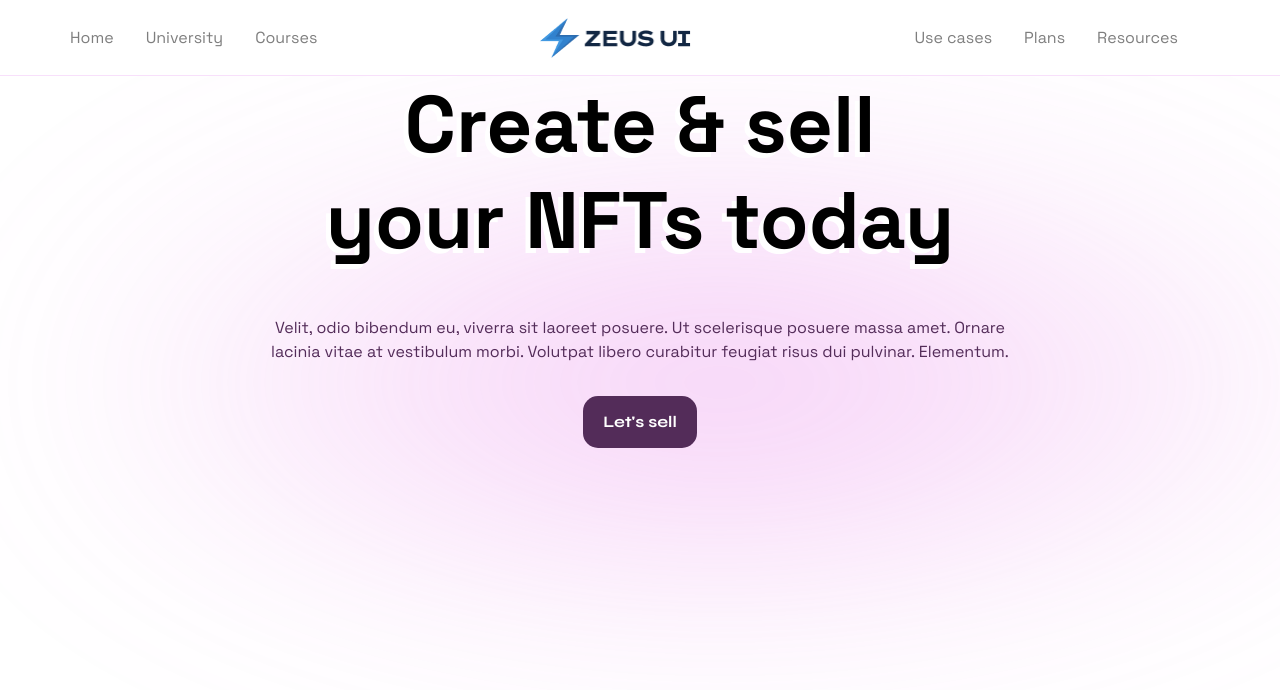
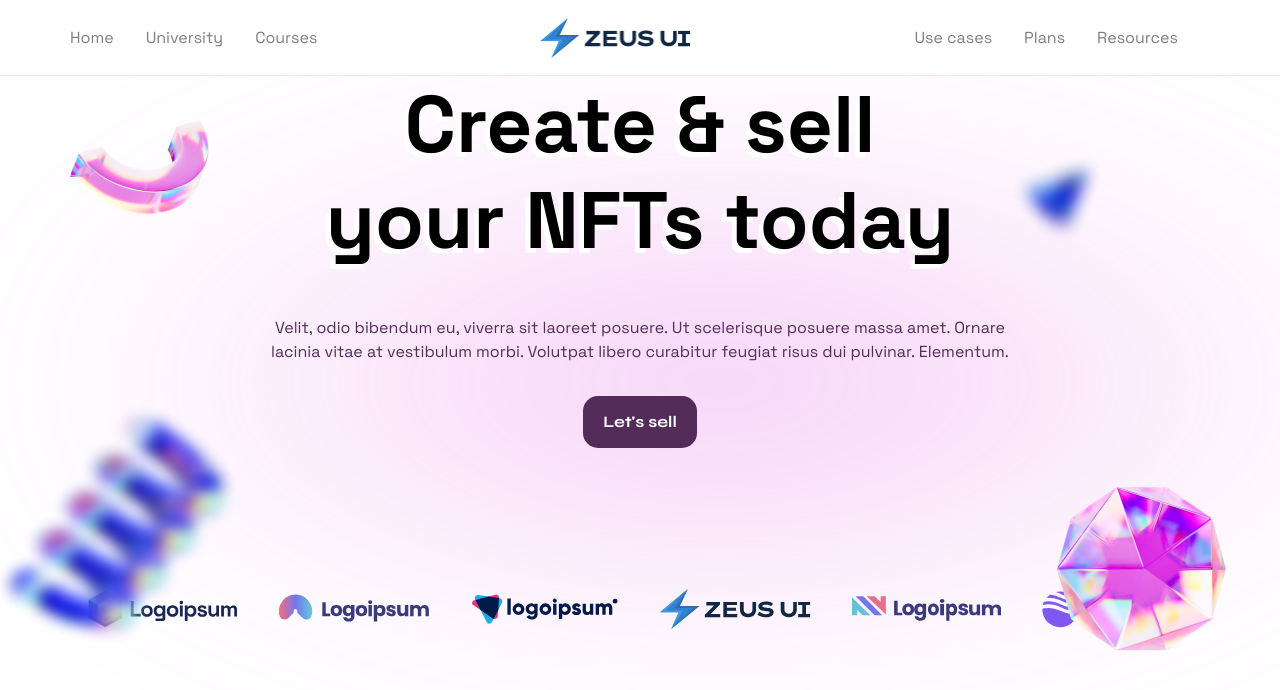
Before and after one commit to iisvetti/landing_nft_site_github.io, a plain HTML site: page index.html in a window 1280 px wide. Shown: the top 690 px of the page. Drawn offline with Linux system fonts and the light colour scheme.

Commit message:
added section partners

```diff
--- a/index.html
+++ b/index.html
@@ -36,6 +36,12 @@
 <!--Section-1-->
 <section class="section_sell_nft">
   <div class="sell_nft_bg"></div>
+<img class="sell_nft_img1" src="./images/Background-shape1.png" alt="background shape">
+<img class="sell_nft_img2" src="./images/Background-shape2.png" alt="background shape">
+<img class="sell_nft_img3" src="./images/Background-shape3.png" alt="background shape">
+<img class="sell_nft_img4" src="./images/Background-shape4.png" alt="background shape">
+
+
   <h1>Create & sell<br>your NFTs today</h1>
   <p>Velit, odio bibendum eu, viverra sit laoreet posuere. Ut scelerisque posuere massa amet.
      Ornare<br>lacinia vitae at vestibulum morbi. Volutpat libero curabitur feugiat risus
@@ -43,7 +49,20 @@
   <button>Let's sell</button>
 </section>
 
+<!--Partners section-->
+<section class="section_partners">
+    <img src="./images/logo-partners1.svg" alt="partners logo">
+    <img src="./images/logo-partners2.svg" alt="partners logo">
+    <img src="./images/logo-partners3.svg" alt="partners logo">
+    <img src="./images/logo-partners4.svg" alt="partners logo">
+    <img src="./images/logo-partners5.svg" alt="partners logo">
+    <img src="./images/logo-partners6.svg" alt="partners logo">
+</section>
 
+
+<section class="section_team">
+
+</section>
 
 
   </body>
--- a/style.css
+++ b/style.css
@@ -50,6 +50,8 @@ header img {
   display: flex;
   flex-flow: column;
   position: relative;
+  max-width: 1440px; /*avoid chaotic content spreading*/
+  margin: 0 auto;
 }
 
 .section_sell_nft h1 {
@@ -108,3 +110,50 @@ header img {
   filter: blur(116px);
   z-index: -1;
 }
+
+/*background shape images*/
+.section_sell_nft img {
+position: absolute;
+}
+
+.sell_nft_img1 {
+  width: 173px;
+  height: 174px;
+  top: 5px;
+  left: 53px;
+}
+.sell_nft_img2 {
+    width: 111px;
+    height: 112px;
+    top: 67px;
+    right: 167px;
+}
+.sell_nft_img3 {
+    width: 299px;
+    height: 300px;
+    left: -16px;
+    top: 298px;
+}
+.sell_nft_img4 {
+    width: 211px;
+    height: 211px;
+    right: 33px;
+    top: 387px;
+}
+/*Section partners*/
+.section_partners {
+  display: flex;
+  justify-content: center;
+  padding: 40px 0px;
+  margin: 0 auto; /*fixed placement section*/
+  margin-top: 101px;
+  max-width: 1440px;
+}
+
+.section_partners img {
+  margin-right: 40px;
+}
+
+.section_partners img:last-child {
+  margin-right: 0px;
+}
```
Also changed, not shown: images/Background-shape1.png (added), images/Background-shape2.png (added), images/Background-shape3.png (added), images/Background-shape4.png (added), images/logo-partners1.svg (added), images/logo-partners2.svg (added), images/logo-partners3.svg (added), images/logo-partners4.svg (added), images/logo-partners5.svg (added), images/logo-partners6.svg (added).
